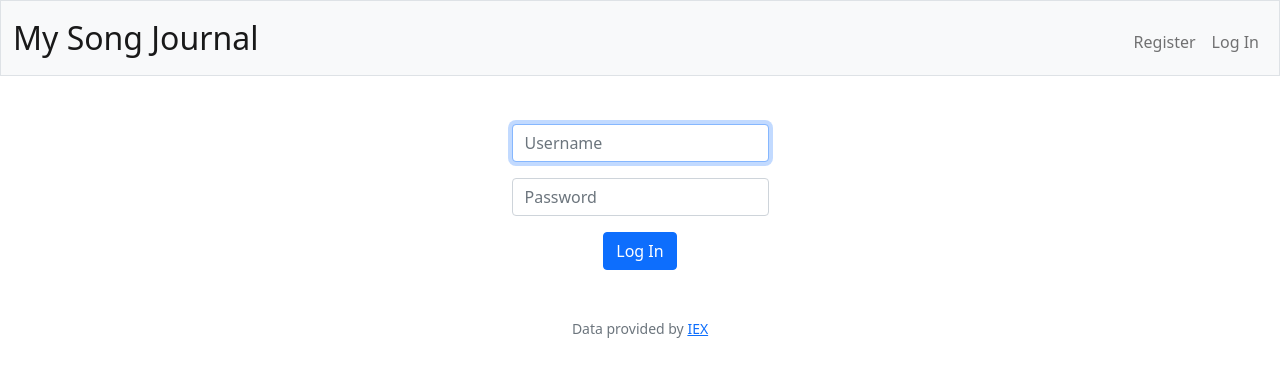
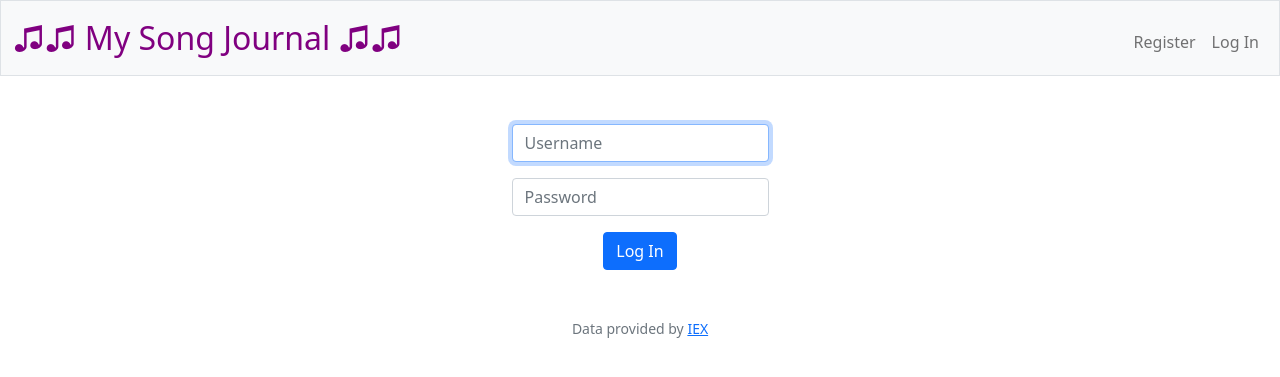
Before and after one commit to kumarpreetham09/CS50-Projects, a Flask app: page /login in a window 1280 px wide. Shown: the top 377 px of the page. Run offline with Flask 3, Linux system fonts and the light colour scheme; some libraries are stand-ins or nearby versions.

Commit message:
Fri, Jul 21, 2023, 1:17 AM +08:00

```diff
--- a/project/static/styles.css
+++ b/project/static/styles.css
@@ -2,10 +2,27 @@
 nav .navbar-brand
 {
     font-size: xx-large;
-    font-color: blue
 }
 
 /* Colors for brand */
-.title {
-    color: blue;
+nav .navbar-brand .blue
+{
+    color: #537fbe;
 }
+nav .navbar-brand .red
+{
+    color: #ea433b;
+}
+nav .navbar-brand .yellow
+{
+    color: #f5b82e;
+}
+nav .navbar-brand .green
+{
+    color: #2e944b;
+}
+
+nav .navbar-brand .purple
+{
+    color: #800080;
+}
--- a/project/templates/layout.html
+++ b/project/templates/layout.html
@@ -24,7 +24,7 @@
 
         <nav class="bg-light border navbar navbar-expand-md navbar-light">
             <div class="container-fluid">
-                <a class="navbar-brand" href="/"><span id="title">My Song Journal</span></a>
+                <a class="navbar-brand" href="/"><span class="purple">♫♫ My Song Journal ♫♫</span></a>
                 <button aria-controls="navbar" aria-expanded="false" aria-label="Toggle navigation" class="navbar-toggler" data-bs-target="#navbar" data-bs-toggle="collapse" type="button">
                     <span class="navbar-toggler-icon"></span>
                 </button>
```
